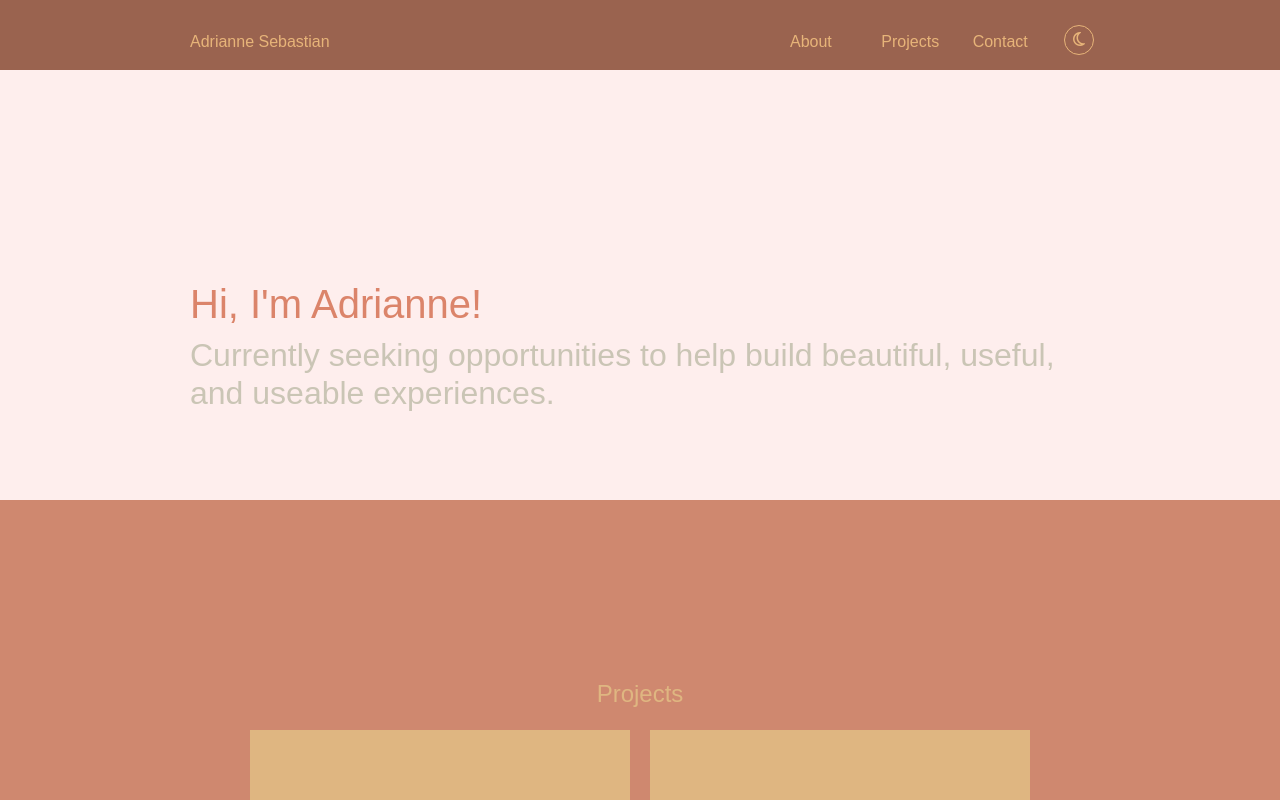
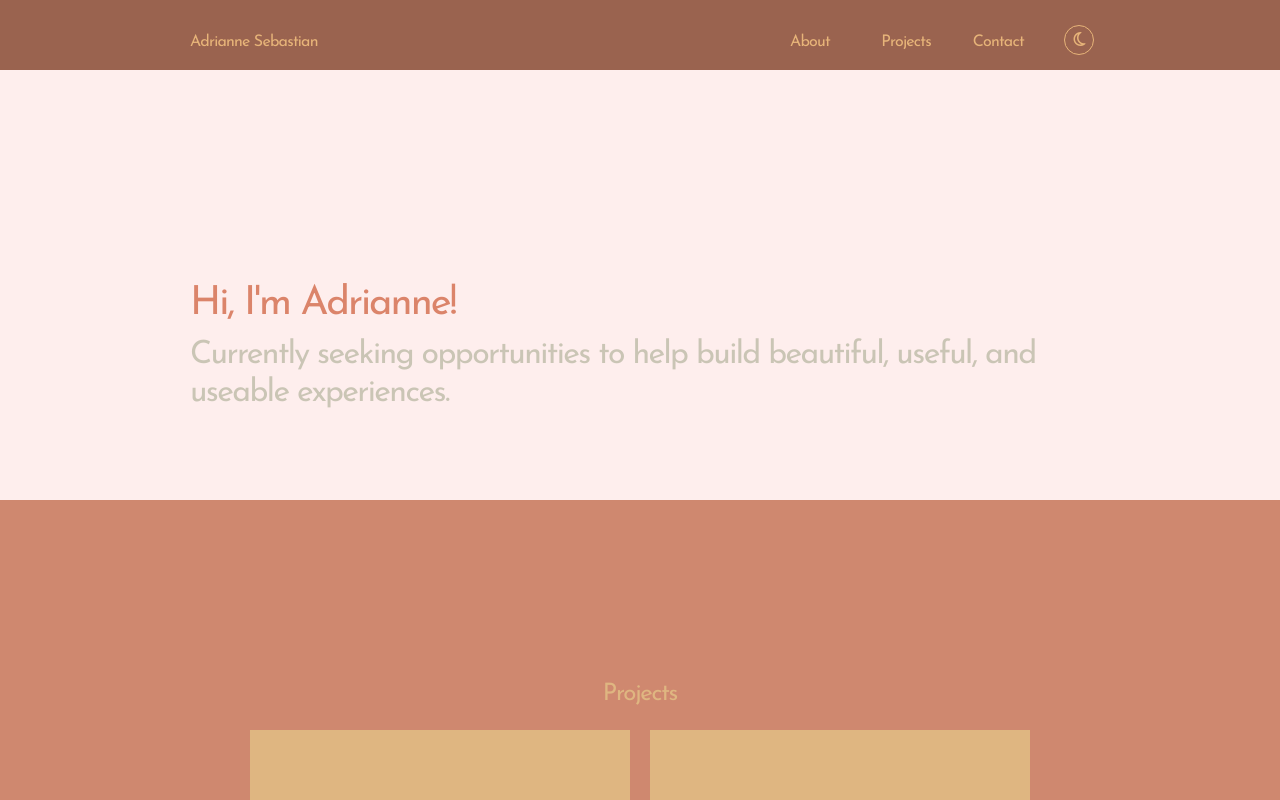
Before and after one commit to arcsbstn/arcsbstn.github.io, a React (Create React App) app: page / in a window 1280 px wide. Shown: the top 800 px of the page. Built offline with nearby package versions, Linux system fonts and the light colour scheme.

Commit message:
add josefin sans font

```diff
--- a/src/styles/General.scss
+++ b/src/styles/General.scss
@@ -1,5 +1,8 @@
+@import url('https://fonts.googleapis.com/css2?family=Josefin+Sans&display=swap');
+
 * {
-  font-family: sans-serif;
+  font-family: 'Josefin Sans', sans-serif;
+  letter-spacing: -0.05em;
   margin: 0;
   padding: 0;
 }
```
